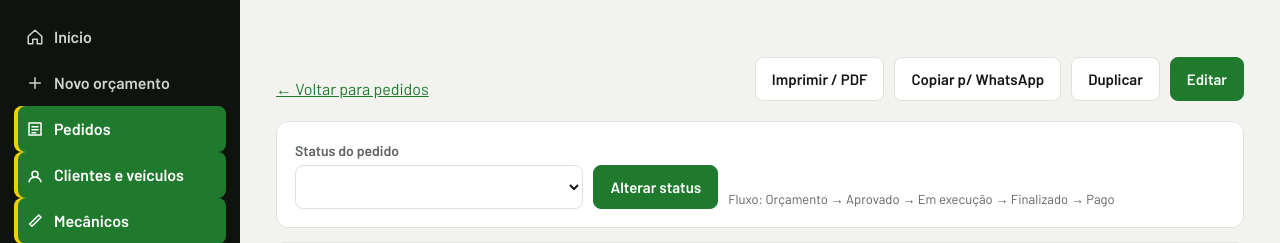
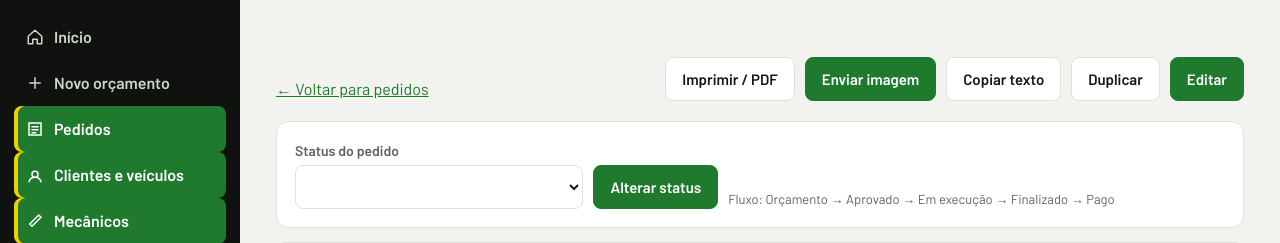
Before and after one commit to RyanMachadoSilva/oficina, a Django app: template templates/core/pedido_detalhe.html in a window 1280 px wide. Shown: the part 56-299 px from the top of the page. Run offline with Django 5.2, Linux system fonts and the light colour scheme; the template is opened without the code that fills it, so the values that code supplies are empty.

Commit message:
Botão Enviar imagem: gera a imagem do orçamento e abre o compartilhar (WhatsApp)
Co-Authored-By: Claude Opus 5.5 <noreply@anthropic.com>
Claude-Session: https://claude.ai/code/session_01UtwNyPSRe9SWfwxdWzCHcG

```diff
--- a/templates/core/pedido_detalhe.html
+++ b/templates/core/pedido_detalhe.html
@@ -5,7 +5,8 @@
   <p><a href="{% url 'pedidos' %}">← Voltar para pedidos</a></p></div>
   <div class="row">
     <button type="button" onclick="window.print()">Imprimir / PDF</button>
-    <button type="button" data-copiar="txt-zap" data-ok="Texto copiado. É só colar no WhatsApp.">Copiar p/ WhatsApp</button>
+    <button type="button" class="pri" id="btn-imagem" data-arquivo="orcamento-{{ p.numero }}.png" data-texto="Orçamento {{ p.numero }} - {{ EMPRESA_NOME }}">Enviar imagem</button>
+    <button type="button" data-copiar="txt-zap" data-ok="Texto copiado. É só colar no WhatsApp.">Copiar texto</button>
     <a class="btn" href="{% url 'pedido_duplicar' p.pk %}">Duplicar</a>
     <a class="btn pri" href="{% url 'pedido_editar' p.pk %}">Editar</a>
   </div>
@@ -63,3 +64,60 @@
 </div>
 <textarea id="txt-zap" hidden>{{ texto_whatsapp }}</textarea>
 {% endblock %}
+{% block scripts %}
+<script src="https://cdnjs.cloudflare.com/ajax/libs/html2canvas/1.4.1/html2canvas.min.js"></script>
+<script>
+/* Gera uma imagem do orçamento e abre o compartilhar do celular (WhatsApp etc.) */
+(function () {
+  const btn = document.getElementById('btn-imagem'); if (!btn) return;
+  const { abrirModal, fecharModal, toast } = App;
+  let arquivo = null;
+
+  async function gerar() {
+    // copia o documento numa largura fixa, para a imagem sair igual no celular e no PC
+    const caixa = document.createElement('div');
+    caixa.style.cssText = 'position:absolute;left:-10000px;top:0;width:760px;background:#fff';
+    const doc = document.querySelector('.doc').cloneNode(true);
+    doc.style.border = '0';
+    caixa.appendChild(doc); document.body.appendChild(caixa);
+    try {
+      const canvas = await html2canvas(doc, { scale: 2, backgroundColor: '#ffffff', useCORS: true, logging: false });
+      const blob = await new Promise(r => canvas.toBlob(r, 'image/png'));
+      return new File([blob], btn.dataset.arquivo, { type: 'image/png' });
+    } finally { caixa.remove(); }
+  }
+  function baixar(f) {
+    const a = document.createElement('a'); a.href = URL.createObjectURL(f); a.download = f.name;
+    document.body.appendChild(a); a.click(); a.remove();
+    toast('Imagem salva. Agora é só anexar no WhatsApp.');
+  }
+  async function compartilhar(f) {
+    if (navigator.canShare && navigator.canShare({ files: [f] })) {
+      await navigator.share({ files: [f], title: btn.dataset.texto, text: btn.dataset.texto });
+      return true;
+    }
+    baixar(f); return true;
+  }
+
+  btn.addEventListener('click', async () => {
+    if (typeof html2canvas === 'undefined') { toast('Sem conexão para gerar a imagem. Tente de novo.'); return; }
+    const txt = btn.textContent; btn.disabled = true; btn.textContent = 'Gerando...';
+    try {
+      arquivo = await gerar();
+      try { await compartilhar(arquivo); }
+      catch (e) {
+        if (e.name === 'AbortError') return; // a pessoa fechou o compartilhar
+        // o navegador pediu um toque novo: mostra a imagem com o botão de compartilhar
+        const url = URL.createObjectURL(arquivo);
+        abrirModal('Imagem do orçamento', `<img src="${url}" alt="Imagem do orçamento" style="width:100%;border:1px solid var(--line);border-radius:8px">`,
+          '<button type="button" data-fechar>Fechar</button><button type="button" id="img-baixar">Salvar imagem</button><button type="button" class="pri" id="img-compartilhar">Compartilhar</button>');
+        document.getElementById('img-compartilhar').onclick = () => compartilhar(arquivo).then(fecharModal).catch(() => {});
+        document.getElementById('img-baixar').onclick = () => baixar(arquivo);
+      }
+    } catch (e) {
+      toast('Não consegui gerar a imagem. Tente de novo.');
+    } finally { btn.disabled = false; btn.textContent = txt; }
+  });
+})();
+</script>
+{% endblock %}
```
